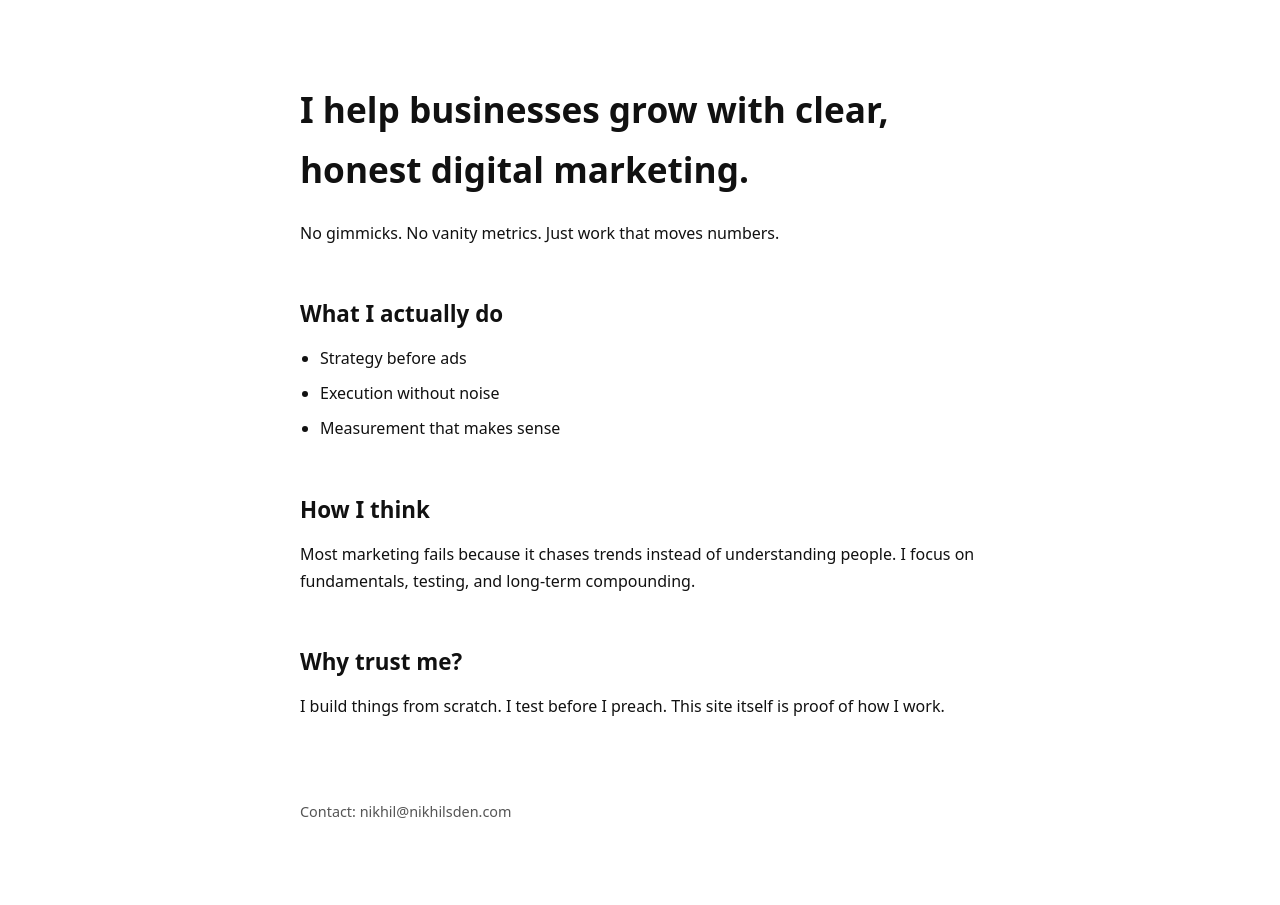
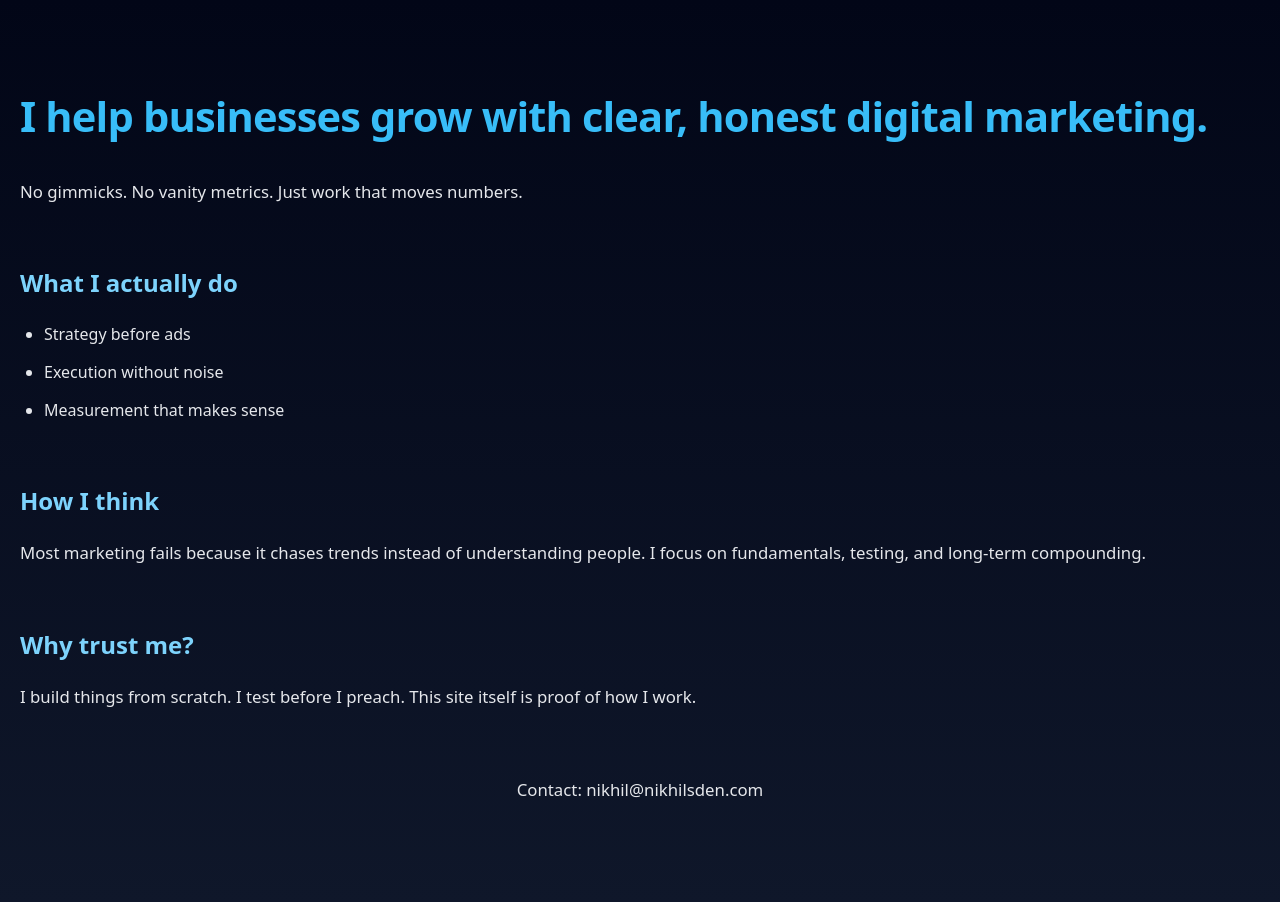
Before and after one commit to houseofgorkha-source/nikhilsden, a plain HTML site: page index.html in a window 1280 px wide. Drawn offline with Linux system fonts and the light colour scheme.

Commit message:
complete new style.css

```diff
--- a/style.css
+++ b/style.css
@@ -1,51 +1,101 @@
-/* Base reset */
+/* ---------- Base Reset ---------- */
 * {
   box-sizing: border-box;
   margin: 0;
   padding: 0;
 }
 
-/* Page foundation */
-body {
-  font-family: system-ui, -apple-system, BlinkMacSystemFont, "Segoe UI", Roboto, Arial, sans-serif;
-  line-height: 1.7;
-  color: #111;
-  background-color: #fff;
-
-  max-width: 720px;
-  margin: 80px auto;
-  padding: 0 20px;
+/* ---------- Color System ---------- */
+:root {
+  --bg: #0f172a;          /* deep slate */
+  --card: #020617;        /* near-black */
+  --text-main: #e5e7eb;   /* soft white */
+  --text-muted: #94a3b8;  /* muted gray */
+  --accent: #38bdf8;      /* sky blue */
+  --accent-soft: #7dd3fc;
 }
 
-/* Headings */
+/* ---------- Page Foundation ---------- */
+body {
+  font-family: system-ui, -apple-system, BlinkMacSystemFont,
+    "Segoe UI", Roboto, Arial, sans-serif;
+  line-height: 1.75;
+  background: linear-gradient(180deg, #020617, #0f172a);
+  color: var(--text-main);
+
+  min-height: 100vh;
+  padding: 80px 20px;
+}
+
+/* ---------- Main Content Wrapper ---------- */
+main {
+  max-width: 760px;
+  margin: 0 auto;
+  background: var(--card);
+  padding: 48px;
+  border-radius: 16px;
+  box-shadow: 0 30px 60px rgba(0, 0, 0, 0.6);
+}
+
+/* ---------- Headings ---------- */
 h1 {
-  font-size: 2.2rem;
-  margin-bottom: 20px;
+  font-size: 2.6rem;
+  margin-bottom: 24px;
+  letter-spacing: -0.02em;
+  color: var(--accent);
 }
 
 h2 {
-  font-size: 1.4rem;
-  margin-bottom: 12px;
-  margin-top: 48px;
+  font-size: 1.5rem;
+  margin-top: 56px;
+  margin-bottom: 16px;
+  color: var(--accent-soft);
 }
 
-/* Text */
+/* ---------- Text ---------- */
 p {
-  margin-bottom: 16px;
+  margin-bottom: 18px;
+  color: var(--text-main);
+  font-size: 1.05rem;
 }
 
-/* Lists */
+/* ---------- Lists ---------- */
 ul {
-  margin-left: 20px;
+  margin-left: 24px;
+  margin-bottom: 24px;
 }
 
 li {
-  margin-bottom: 8px;
+  margin-bottom: 10px;
+  color: var(--text-main);
 }
 
-/* Footer */
+/* ---------- Links ---------- */
+a {
+  color: var(--accent);
+  text-decoration: none;
+  font-weight: 600;
+}
+
+a:hover {
+  text-decoration: underline;
+}
+
+/* ---------- Footer ---------- */
 footer {
-  margin-top: 80px;
+  margin-top: 64px;
   font-size: 0.9rem;
-  color: #555;
+  color: var(--text-muted);
+  text-align: center;
 }
+
+/* ---------- Mobile Polish ---------- */
+@media (max-width: 600px) {
+  main {
+    padding: 32px 24px;
+  }
+
+  h1 {
+    font-size: 2.1rem;
+  }
+}
```
